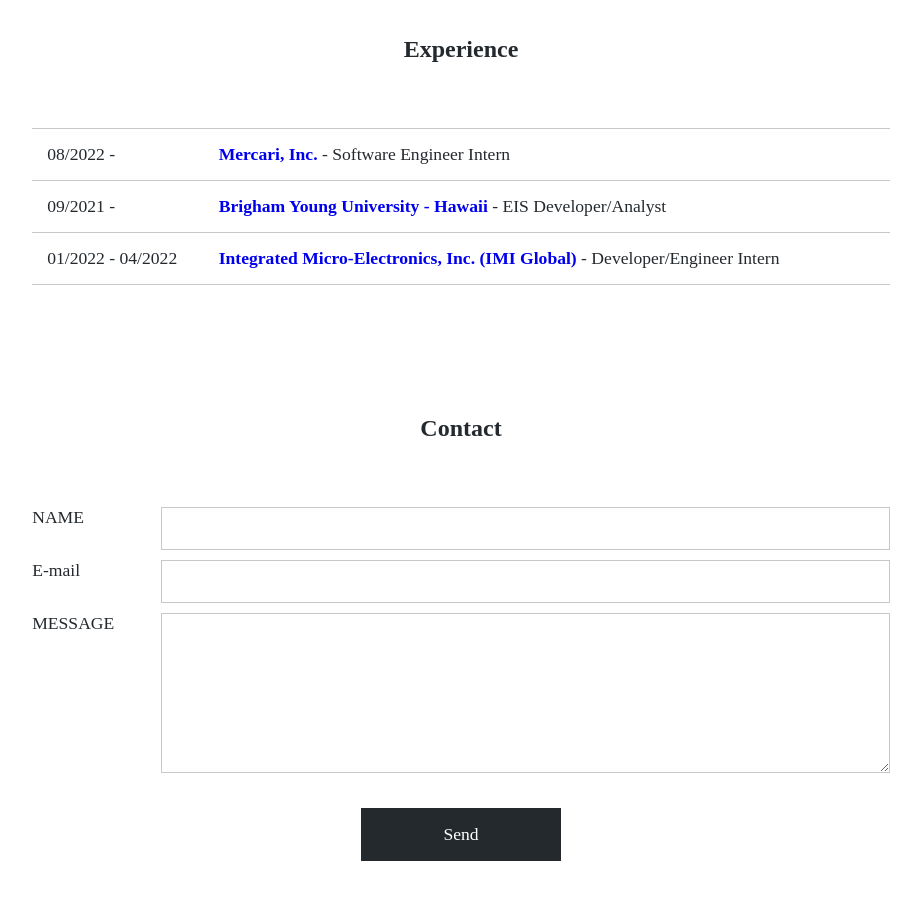
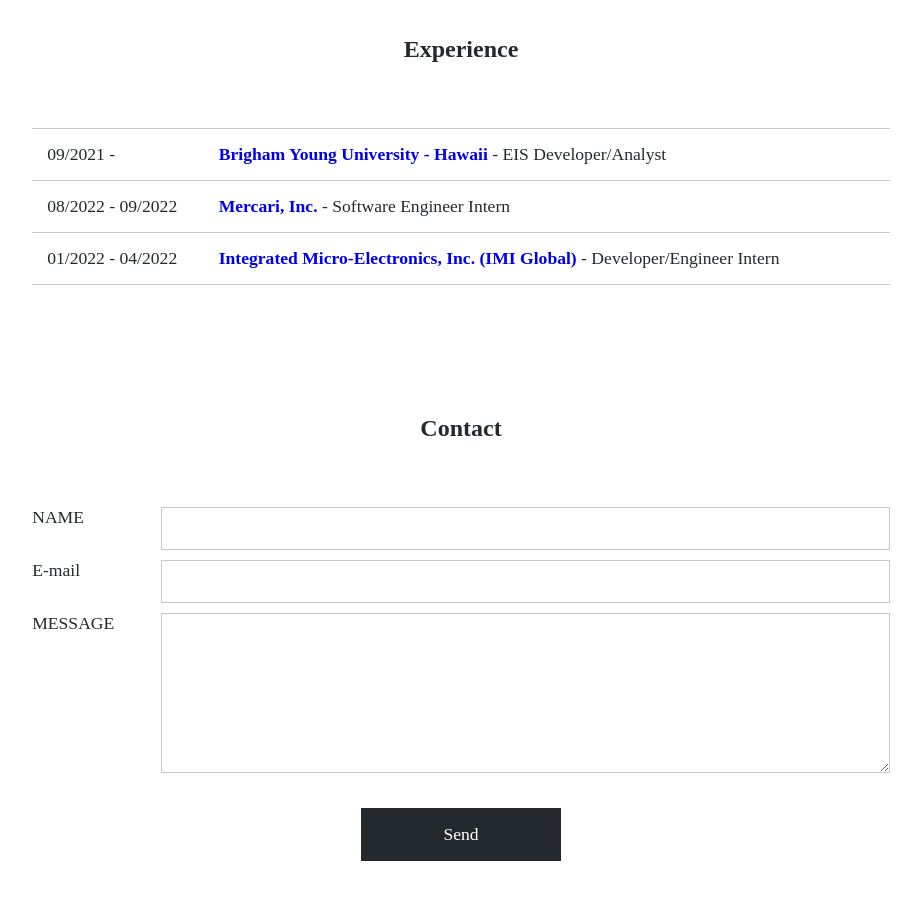
Before and after one commit to takeyoshinitta/python-workshop-1, a plain HTML site: page templates/index.html in a window 1280 px wide. Shown: the part 1620-2519 px from the top of the page, without its empty margins (179-1100 px from the left). Drawn offline with Linux system fonts and the light colour scheme; some packages are replaced by stand-ins of ours; files that its build step writes are made by us from their sources; files whose address does not match are found by name.

Commit message:
Change portfolio content

```diff
--- a/templates/index.html
+++ b/templates/index.html
@@ -63,10 +63,10 @@
             <section id="experience" class="wrapper">
                 <h2 class="sec-title">Experience</h2>
                 <dl>
-                    <dt>08/2022 - </dt>
-                    <dd><a href="https://www.mercari.com/" class="place-title">Mercari, Inc.</a> - Software Engineer Intern</dd>
                     <dt>09/2021 - </dt>
                     <dd><a href="https://www.byuh.edu/" class="place-title">Brigham Young University - Hawaii</a> - EIS Developer/Analyst</dd>
+                    <dt>08/2022 - 09/2022</dt>
+                    <dd><a href="https://www.mercari.com/" class="place-title">Mercari, Inc.</a> - Software Engineer Intern</dd>
                     <dt>01/2022 - 04/2022</dt>
                     <dd><a href="https://www.global-imi.com/" class="place-title">Integrated Micro-Electronics, Inc. (IMI Global)</a> - Developer/Engineer Intern</dd>
                 </dl>
```
Also changed, not shown: 1 other file.
